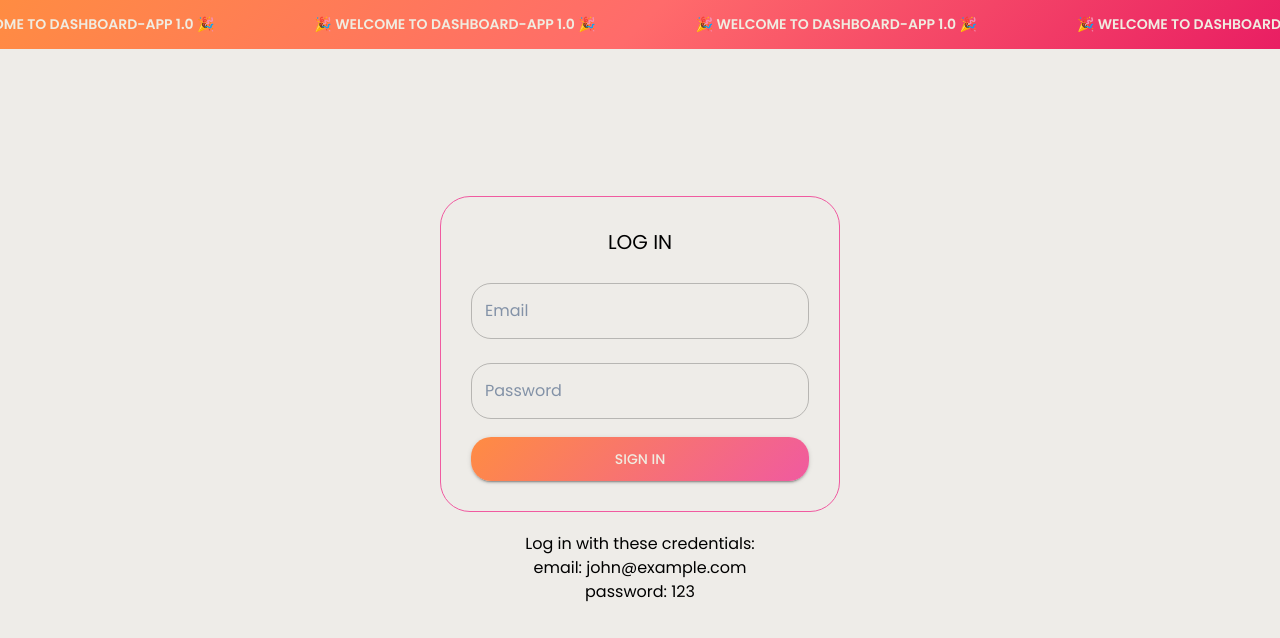
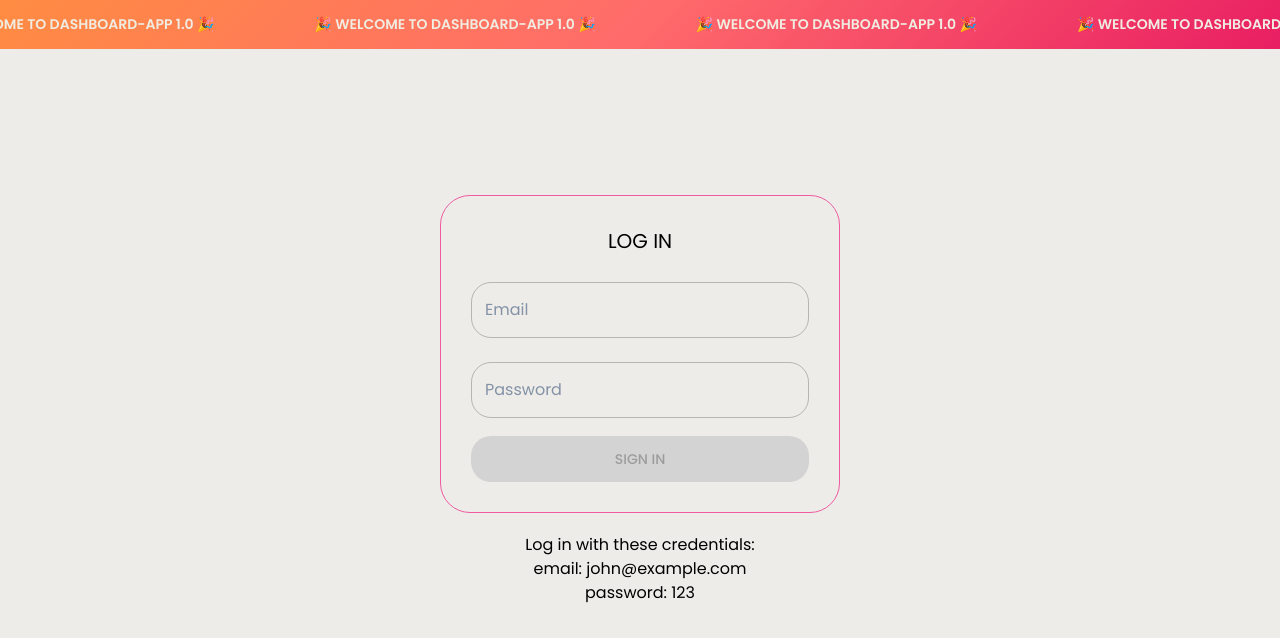
Before and after one commit to bdaniek/dashboard-app, a React (Vite) app in the folder dashboard-frontend/: page / in a window 1280 px wide. Shown: the top 638 px of the page. Built offline with nearby package versions, Linux system fonts and the light colour scheme; no server answers.

Commit message:
style updates + netlify

```diff
--- a/dashboard-frontend/src/components/Transactions/Transactions.styles.ts
+++ b/dashboard-frontend/src/components/Transactions/Transactions.styles.ts
@@ -55,7 +55,7 @@ export const TransactionItem = styled('div')<{ index: number }>`
   transition: all 200ms ease;
   opacity: 0;
   animation: ${fadeSlideIn} 400ms ease forwards;
-  animation-delay: ${({ index }) => index * 0.02}s;
+  animation-delay: ${({ index }) => (index % 8) * 0.03}s;
 
   &:hover {
     background: ${({ theme }) => theme.palette.action.hover};
--- a/dashboard-frontend/src/pages/LoginPage/LoginPage.styles.ts
+++ b/dashboard-frontend/src/pages/LoginPage/LoginPage.styles.ts
@@ -24,18 +24,24 @@ export const Title = styled('div')`
   text-align: center;
 `;
 
-export const LoginButton = styled(ButtonMUI)`
+export const LoginButton = styled(ButtonMUI)<{ disabled: boolean }>`
   border-radius: 20px;
   color: ${({ theme }) => theme.palette.text.disabled};
   margin-top: 10px;
   padding: 10px 0;
+  height: 46px;
+
+  &:disabled {
+    background: lightgray;
+  }
 `;
 
-export const ErrorContainer = styled('div')`
+export const ErrorContainer = styled('div')<{ isError: boolean }>`
   color: ${({ theme }) => theme.palette.error.main};
   width: 100%;
   text-align: center;
   margin-top: 10px;
+  opacity: ${({ isError }) => (isError ? 1 : 0)};
 `;
 
 export const StyledInput = styled(TextField)``;
--- a/dashboard-frontend/src/pages/LoginPage/LoginPage.tsx
+++ b/dashboard-frontend/src/pages/LoginPage/LoginPage.tsx
@@ -36,7 +36,7 @@ export default function LoginPage() {
       <Carousel />
       <Container>
         <Title>Log In</Title>
-        <ErrorContainer>{error}</ErrorContainer>
+        <ErrorContainer isError={error !== ''}>{error}</ErrorContainer>
         <form onSubmit={handleLogin}>
           <TextField
             fullWidth
@@ -56,7 +56,12 @@ export default function LoginPage() {
             margin="normal"
           />
 
-          <LoginButton fullWidth variant="contained" type="submit" disabled={isLoading}>
+          <LoginButton
+            fullWidth
+            variant="contained"
+            type="submit"
+            disabled={isLoading || !email || !password}
+          >
             {isLoading ? <CircularProgress sx={{ color: 'white' }} size={30} /> : 'Sign In'}
           </LoginButton>
         </form>
```
Also changed, not shown: 1 other file (tests, documents, lock files or other folders).
